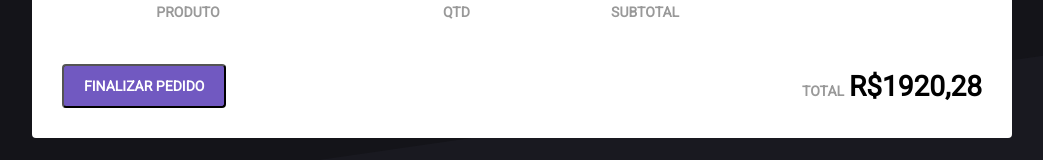
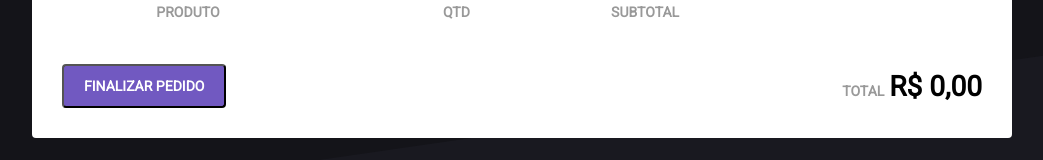
Before and after one commit to AcidTr/modulo07, a React (Create React App) app: page /cart in a window 1280 px wide. Shown: the part 179-339 px from the top of the page, without its empty margins (118-1161 px from the left). Built offline with nearby package versions, Linux system fonts and the light colour scheme; the HTML template or start-up script is replaced by a standard one.

Commit message:
total price

```diff
--- a/src/pages/Cart/index.js
+++ b/src/pages/Cart/index.js
@@ -7,11 +7,13 @@
   MdDelete,
 } from 'react-icons/md';
 
+import { formatPrice } from '../../util/format';
+
 import * as CartActions from '../../store/modules/cart/actions';
 
 import { Container, ProductTable, Total } from './styles';
 
-function Cart({ cart, removeFromCart, updateAmount }) {
+function Cart({ cart, removeFromCart, total, updateAmount }) {
   function increment(product) {
     updateAmount(product.id, product.amount + 1);
   }
@@ -54,7 +56,7 @@
                 </div>
               </td>
               <td>
-                <strong>R$258,80</strong>
+                <strong>{product.subtotal}</strong>
               </td>
               <td>
                 <button
@@ -73,14 +75,22 @@
 
         <Total>
           <span>TOTAL</span>
-          <strong>R$1920,28</strong>
+          <strong>{total}</strong>
         </Total>
       </footer>
     </Container>
   );
 }
 const mapStateToProps = state => ({
-  cart: state.cart,
+  cart: state.cart.map(product => ({
+    ...product,
+    subtotal: formatPrice(product.price * product.amount),
+  })),
+  total: formatPrice(
+    state.cart.reduce((total, product) => {
+      return total + product.price * product.amount;
+    }, 0)
+  ),
 });
 
 const mapDispatchToProps = dispatch =>
```
